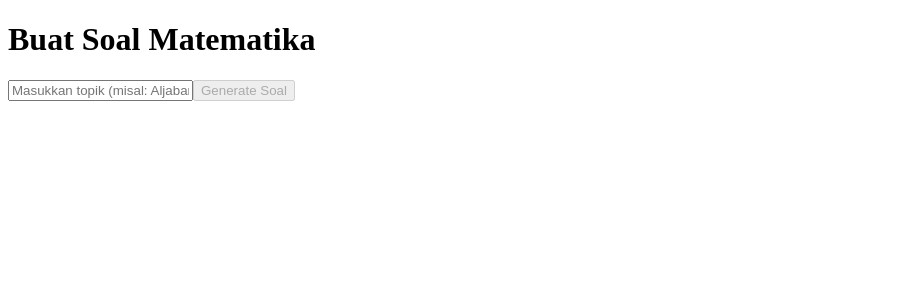
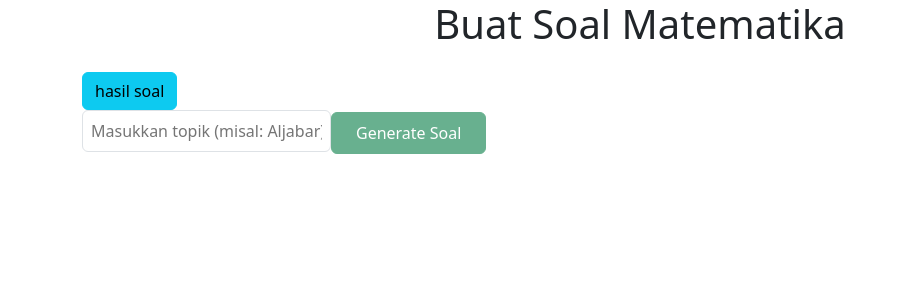
Before and after one commit to ARianHidayat/math-project, a Next.js app: page /question-page in a window 1280 px wide. Shown: the top 300 px of the page, without its empty margins (0-898 px from the left). Built offline with nearby package versions, Linux system fonts and the light colour scheme.

Commit message:
menambahkan fitur download menjadi pdf, dan install bootstrap, sedikit styling dengan bootstrap

```diff
--- a/package.json
+++ b/package.json
@@ -12,7 +12,10 @@
     "@google/generative-ai": "^0.24.0",
     "@reduxjs/toolkit": "^2.6.1",
     "axios": "^1.8.3",
+    "bootstrap": "^5.3.3",
     "dotenv": "^16.4.7",
+    "html2canvas": "^1.4.1",
+    "jspdf": "^3.0.1",
     "mysql2": "^3.13.0",
     "next": "15.2.2",
     "react": "^19.0.0",
--- a/src/pages/question-page/index.jsx
+++ b/src/pages/question-page/index.jsx
@@ -1,9 +1,13 @@
 "use client";
-
+import 'bootstrap/dist/css/bootstrap.min.css';
 import { useState } from "react";
 import ReactMarkdown from "react-markdown";
+import { useRouter } from "next/router";
+
 
 export default function GenerateQuestionPage() {
+  const router = useRouter();
+
   const [topic, setTopic] = useState("");
   const [question, setQuestion] = useState("");
   const [answer, setAnswer] = useState("");
@@ -38,8 +42,12 @@ export default function GenerateQuestionPage() {
   };
 
   return (
-    <div className="p-6 max-w-lg mx-auto">
-      <h1 className="text-2xl font-bold mb-4">Buat Soal Matematika</h1>
+    <div className="p-6 max-w-lg mx-auto container">
+      <h1 className="text-2xl font-bold mb-4 text-center">Buat Soal Matematika</h1>
+      <button className='btn btn-info' onClick={() => {
+        router.push('/questions-output')
+      }}>hasil soal</button>
+      <div>
         <input
           type="text"
           placeholder="Masukkan topik (misal: Aljabar)"
@@ -50,10 +58,11 @@ export default function GenerateQuestionPage() {
         <button
           onClick={generateQuestion}
           disabled={loading || !topic}
-        className="bg-blue-500 text-white px-4 py-2 rounded disabled:bg-gray-400"
+          className="btn btn-success  text-white px-4 py-2 rounded disabled:bg-gray-400"
         >
           {loading ? "Memproses..." : "Generate Soal"}
         </button>
+      </div>
 
       {error && <p className="text-red-500 mt-2">{error}</p>}
 
```
Also changed, not shown: src/pages/questions-output/index.jsx (+38 -5 lines), 1 other file (tests, documents, lock files or other folders). Lines whose indentation alone changed are shown as unchanged.
